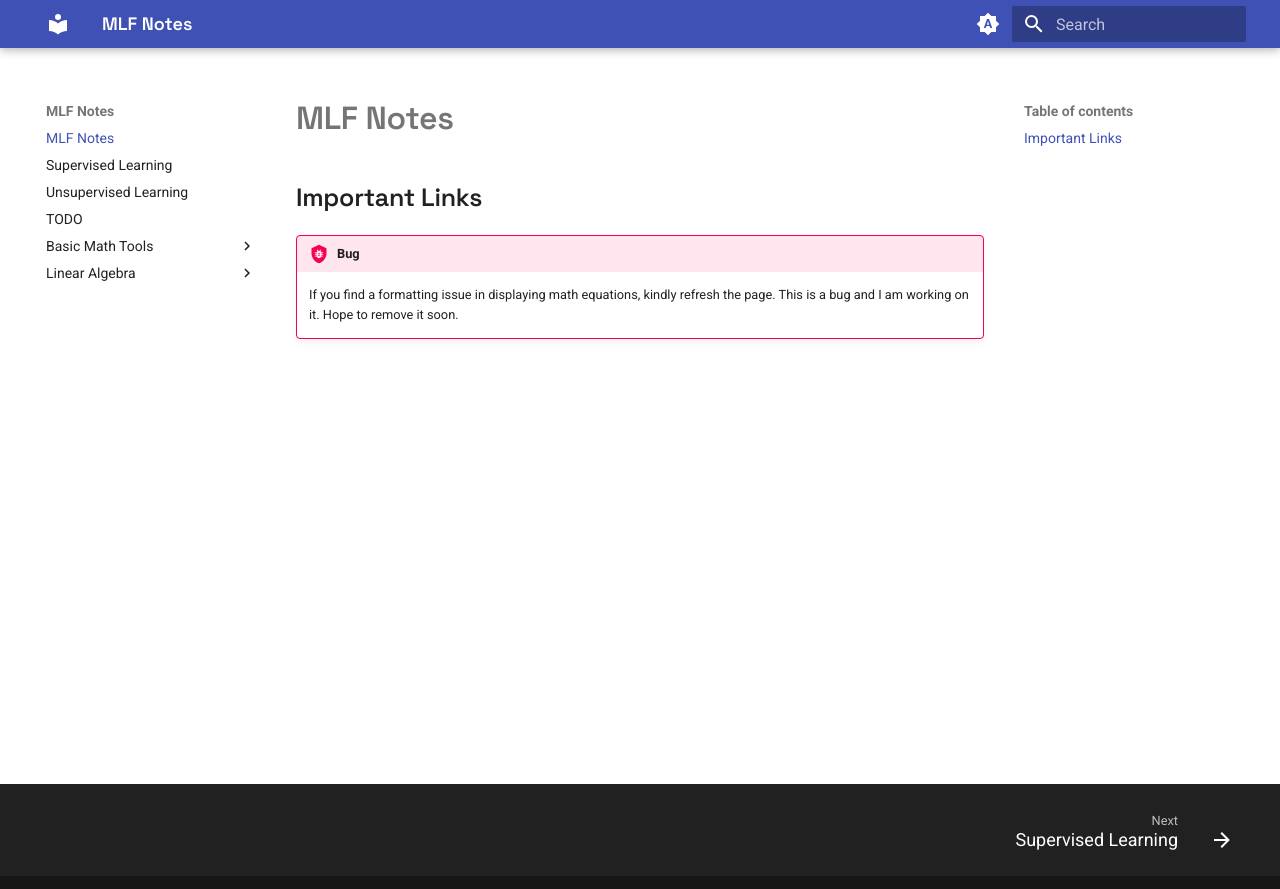
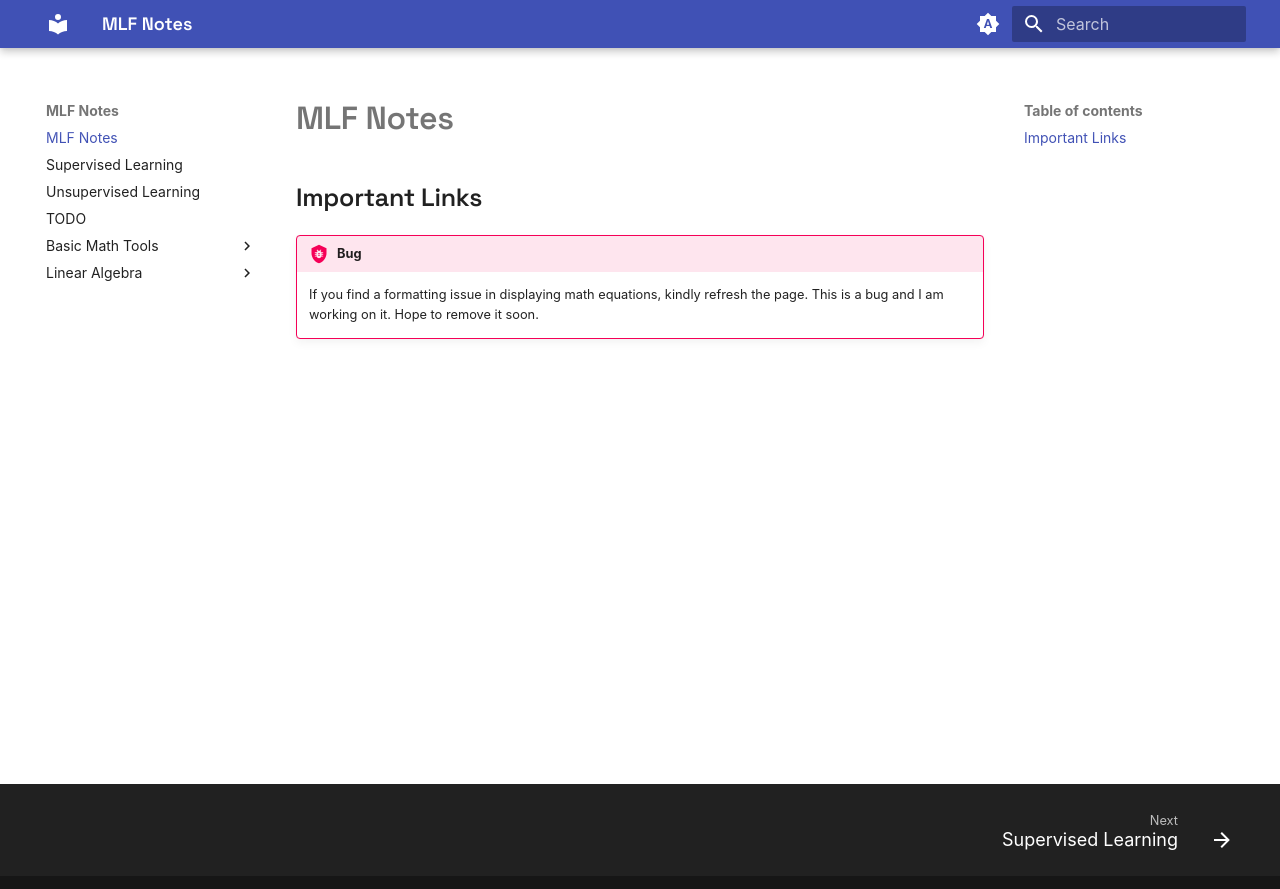
Before and after one commit to harshshah-codes/MLF-Notes, an MkDocs documentation site: the page built from docs/index.md, in a window 1280 px wide. Shown: the top 889 px of the page. Built offline with MkDocs 1.6.1 and Material for MkDocs 9.7.7, drawn with Linux system fonts in a browser that asks for light colours.

Commit message:
Some font changes

```diff
--- a/docs/stylesheets/extra.css
+++ b/docs/stylesheets/extra.css
@@ -15,3 +15,11 @@
   font-family: 'Operator Mono-Book';
   src: url('https://raw.githubusercontent.com/keyding/Operator-Mono/blob/master/Fonts/OperatorMono-Book.otf');
 }
+
+:root {
+  --md-text-font: "OperatorMono-Book";
+}
+
+:root {
+  --md-code-font: "OperatorMono-Book";
+}
```
